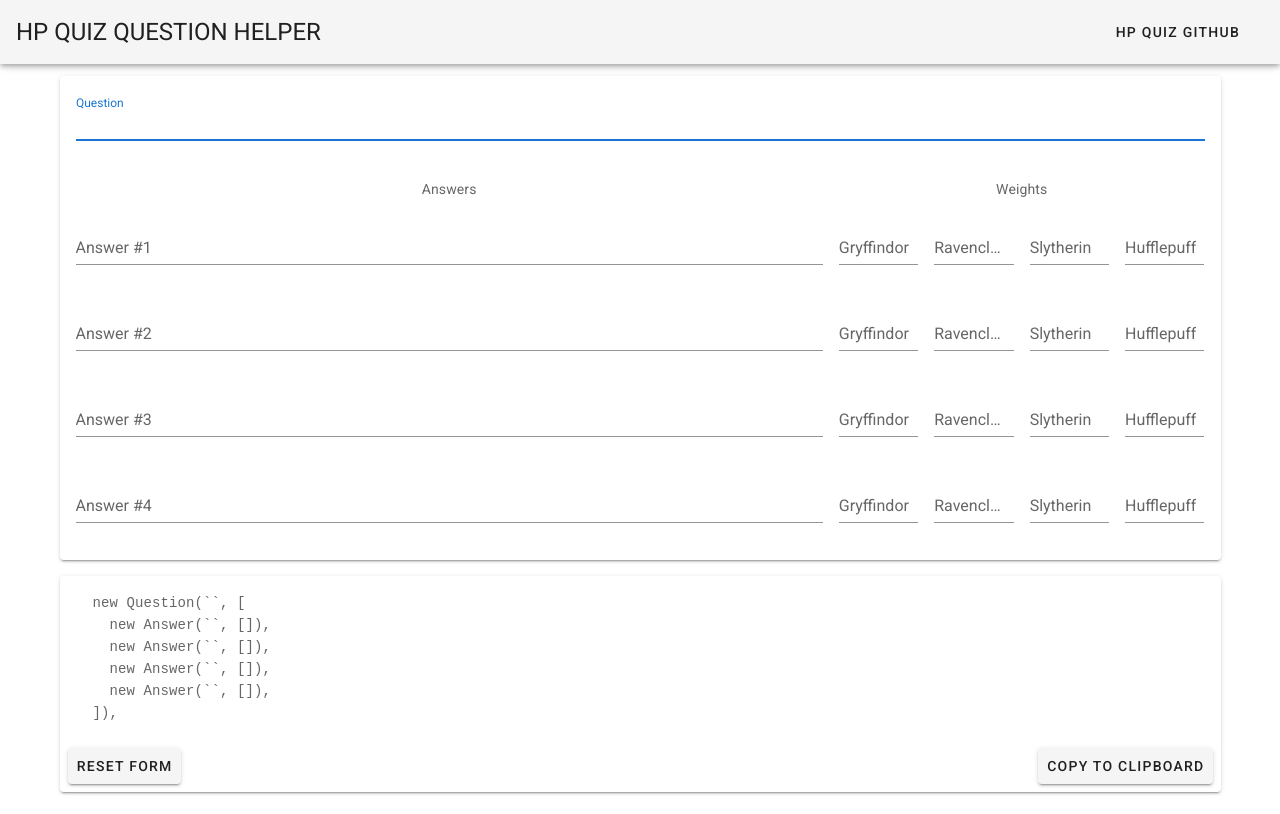
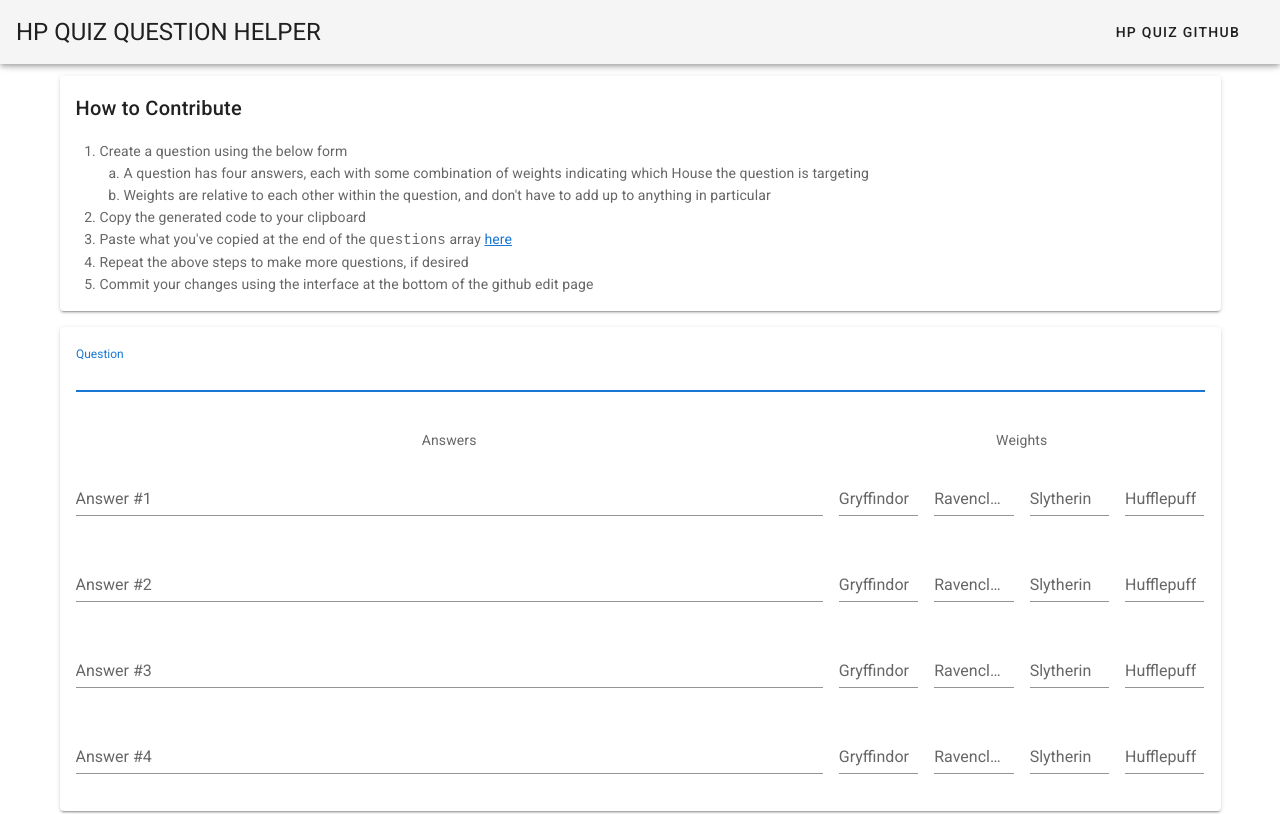
Before and after one commit to nrabins/hp-quiz-question-helper, a Vue app: page / in a window 1280 px wide. Shown: the top 814 px of the page. Built offline with nearby package versions, Linux system fonts and the light colour scheme.

Commit message:
Add instructions

```diff
--- a/src/components/QuizHelper.vue
+++ b/src/components/QuizHelper.vue
@@ -1,6 +1,38 @@
 <template>
   <v-container grid-list-lg>
     <v-layout column>
+      <v-flex>
+        <v-card>
+          <v-card-title>
+            How to Contribute
+          </v-card-title>
+          <v-card-text>
+            <ol>
+              <li>Create a question using the below form</li>
+              <ol type="a">
+                <li>
+                  A question has four answers, each with some combination of weights indicating which House the question is targeting
+                </li>
+                <li>
+                  Weights are relative to each other within the question, and don't have to add up to anything in particular
+                </li>
+              </ol>
+              <li>
+                Copy the generated code to your clipboard
+              </li>
+              <li>
+                Paste what you've copied at the end of the <tt>questions</tt> array <a href="https://github.com/nrabins/hp-quiz/edit/master/src/data/questions.ts" target="_blank">here</a>
+              </li>
+              <li>
+                Repeat the above steps to make more questions, if desired
+              </li>
+              <li>
+                Commit your changes using the interface at the bottom of the github edit page
+              </li>
+            </ol>
+          </v-card-text>
+        </v-card>
+      </v-flex>
       <v-flex>
         <v-card>
           <v-card-text>
```
